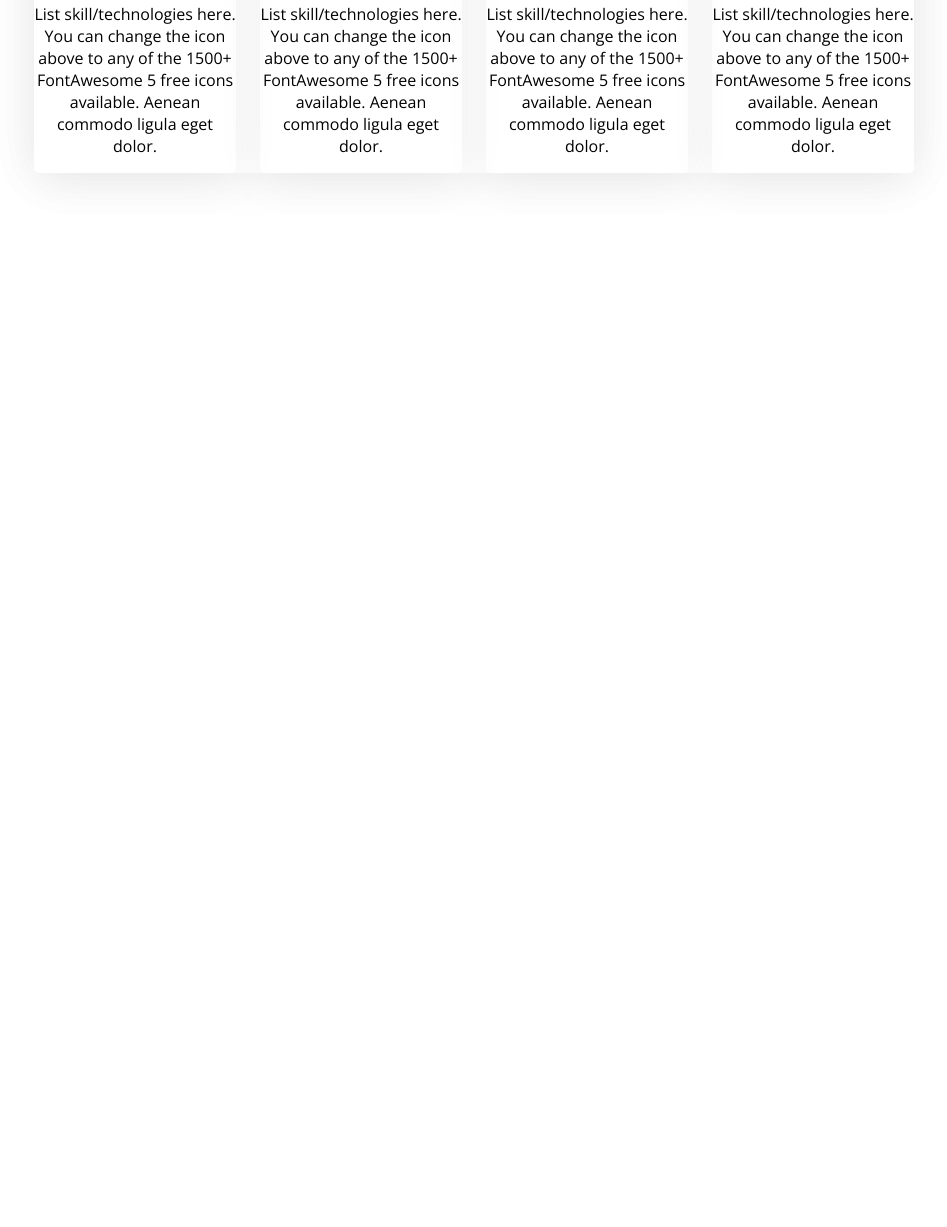
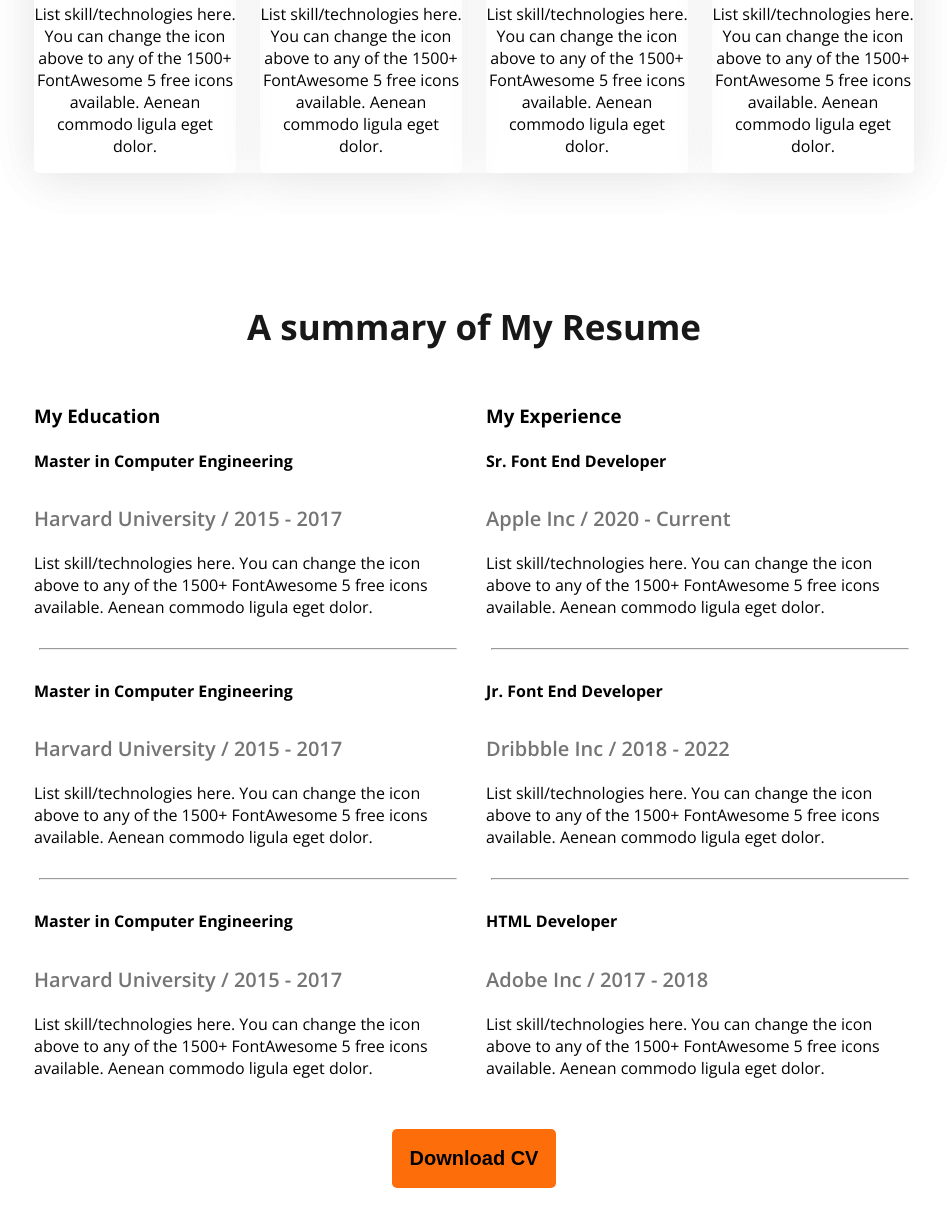
Before and after one commit to Mugdho06/web-dev-protfolio, a plain HTML site: page index.html in a window 1280 px wide. Shown: the part 1942-3169 px from the top of the page, without its empty margins (166-1113 px from the left). Before the commit the page ends 2245 px from the top, so only its background shows below. Drawn offline with nearby package versions, Linux system fonts and the light colour scheme.

Commit message:
summary of my resume

```diff
--- a/index.html
+++ b/index.html
@@ -79,11 +79,63 @@
                     <p class="skill-descripion">List skill/technologies here. You can change the icon above to any of the 1500+ FontAwesome 5 free icons available. Aenean commodo ligula eget dolor.</p>
                 </div>
             </div>
+          </section>
+          <section class="resume">
+            <h3 class="section-title text-center">A summary of My Resume</h3>
+            <div class="resume-container">
+                <div class="resume-column">
+                    <h3 class="resume-column-title">My Education</h3>
+                    <div class="experience">
+                        <h4 class="experience-title">Master in Computer Engineering</h4>
+                        <h5 class="experience-sub-title">Harvard University / 2015 - 2017</h5>
+                        <div class="experience-discription">List skill/technologies here. You can change the icon above
+to any of the 1500+ FontAwesome 5 free icons available. Aenean commodo ligula eget dolor.</div>
+                    </div>
+                    <hr>
+                    <div class="experience">
+                        <h4 class="experience-title">Master in Computer Engineering</h4>
+                        <h5 class="experience-sub-title">Harvard University / 2015 - 2017</h5>
+                        <div class="experience-discription">List skill/technologies here. You can change the icon above
+to any of the 1500+ FontAwesome 5 free icons available. Aenean commodo ligula eget dolor.</div>
+                    </div>
+                    <hr>
+                    <div class="experience">
+                        <h4 class="experience-title">Master in Computer Engineering</h4>
+                        <h5 class="experience-sub-title">Harvard University / 2015 - 2017</h5>
+                        <div class="experience-discription">List skill/technologies here. You can change the icon above
+to any of the 1500+ FontAwesome 5 free icons available. Aenean commodo ligula eget dolor.</div>
+                    </div>
+                </div>
+                <div class="resume-column">
+                    <h3 class="resume-column-title">My Experience</h3>
+                    <div class="experience">
+                        <h4 class="experience-title">Sr. Font End Developer</h4>
+                        <h5 class="experience-sub-title">Apple Inc / 2020 - Current</h5>
+                        <div class="experience-discription">List skill/technologies here. You can change the icon above
+to any of the 1500+ FontAwesome 5 free icons available. Aenean commodo ligula eget dolor.</div>
+                    </div>
+                    <hr>
 
-
+                    <div class="experience">
+                        <h4 class="experience-title">Jr. Font End Developer</h4>
+                        <h5 class="experience-sub-title">Dribbble Inc / 2018 - 2022</h5>
+                        <div class="experience-discription">List skill/technologies here. You can change the icon above
+to any of the 1500+ FontAwesome 5 free icons available. Aenean commodo ligula eget dolor.</div>
+                    </div>
+                    <hr>
+                    <div class="experience">
+                        <h4 class="experience-title">HTML Developer</h4>
+                        <h5 class="experience-sub-title">Adobe Inc / 2017 - 2018</h5>
+                        <div class="experience-discription">List skill/technologies here. You can change the icon above
+to any of the 1500+ FontAwesome 5 free icons available. Aenean commodo ligula eget dolor.</div>
+                    </div>
+                </div>
+            </div>
+            <div class="text-center resume-download-cv">
+                <button class="btn-primary">Download CV</button>
+            </div>
           </section>
-
-    </main>
+         </main>
     <footer>
 
     </footer>
--- a/styles/portfolio.css
+++ b/styles/portfolio.css
@@ -37,7 +37,7 @@
     color: #757575;
 
 }
-.text center{
+.text-center{
     text-align: center;
 }
 
@@ -127,3 +127,21 @@ main section{
     box-shadow: 0px 6px 50px 0px rgba(0, 0, 0,0.06);
     text-align:center
 }
+.resume-container{
+    display: flex;
+    gap: 24px;
+}
+.experience-description, .experience-sub-title{
+    color: #757575;
+}
+.experience-sub-title{
+    font-size: 20px;
+    font-weight: 600;
+    margin-bottom:20px;
+}
+.resume hr{
+    margin: 30px 5px;
+}
+.resume-download-cv{
+    margin-top: 50px;
+}
```
